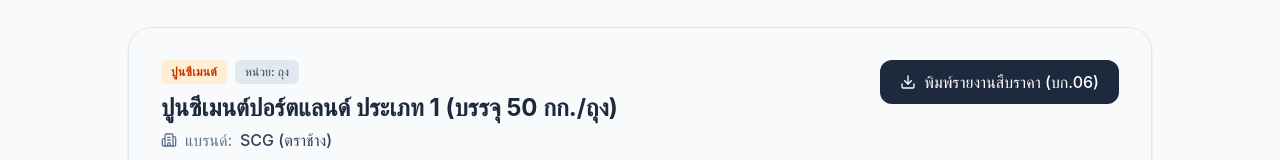
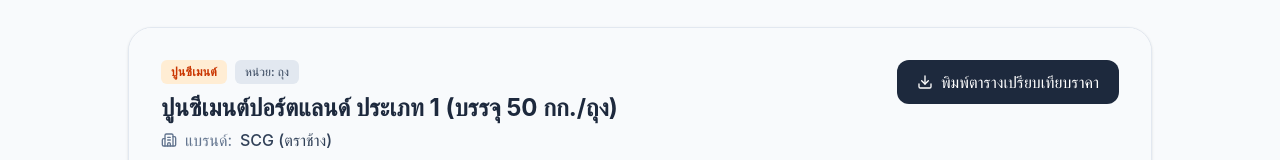
Before and after one commit to yotathai/wassadu-net, a Next.js app: page /pricing in a window 1280 px wide. Shown: the part 582-742 px from the top of the page. Built offline with nearby package versions, Linux system fonts and the light colour scheme.

Commit message:
fix: remove incorrect references to form BK06

```diff
--- a/src/app/pricing/page.js
+++ b/src/app/pricing/page.js
@@ -29,7 +29,7 @@
                 <Calculator className="w-4 h-4 text-amber-400" /> คำนวณง่าย
               </div>
               <div className="flex items-center gap-2 bg-white/5 px-4 py-2 rounded-lg">
-                <FileText className="w-4 h-4 text-amber-400" /> พิมพ์รายงาน บก.06 ได้ทันที
+                <FileText className="w-4 h-4 text-amber-400" /> พิมพ์เอกสารสืบราคาได้ทันที
               </div>
               <div className="flex items-center gap-2 bg-white/5 px-4 py-2 rounded-lg">
                 <CheckCircle className="w-4 h-4 text-amber-400" /> โปร่งใส ตรวจสอบได้
--- a/src/components/product/ComparisonTable.jsx
+++ b/src/components/product/ComparisonTable.jsx
@@ -25,7 +25,7 @@
           </div>
           <button className="flex-shrink-0 flex items-center justify-center gap-2 bg-slate-800 hover:bg-slate-700 text-white px-5 py-2.5 rounded-xl font-medium transition-colors">
             <Download className="w-4 h-4" />
-            <span>พิมพ์รายงานสืบราคา (บก.06)</span>
+            <span>พิมพ์ตารางเปรียบเทียบราคา</span>
           </button>
         </div>
       </div>
```
Also changed, not shown: .agents/AGENTS.md (added).
